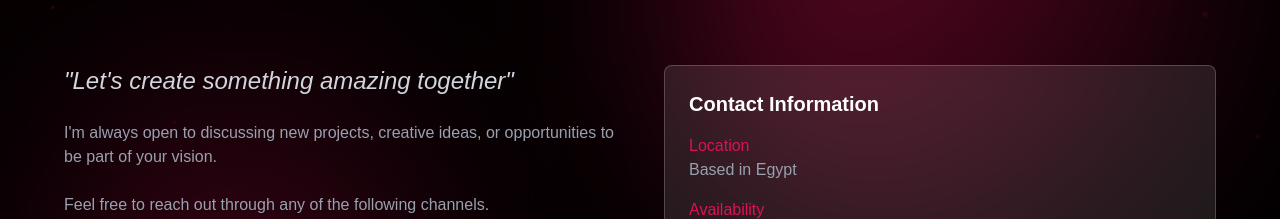
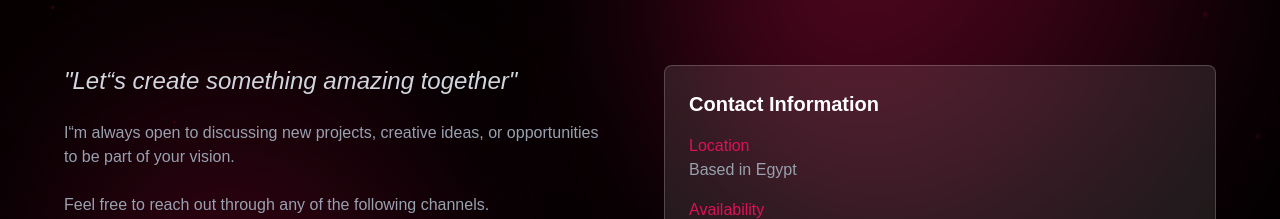
Before and after one commit to asmaamohsendev/portofolio, a Next.js app: page / in a window 1280 px wide. Shown: the part 4375-4594 px from the top of the page. Built offline with nearby package versions, Linux system fonts and the light colour scheme.

Commit message:
Update Contact.tsx

```diff
--- a/app/components/Contact.tsx
+++ b/app/components/Contact.tsx
@@ -141,10 +141,10 @@
           <div className="grid md:grid-cols-2 gap-12">
             <div>
               <p className="text-xl md:text-2xl text-gray-300 italic font-space-grotesk mb-6">
-                "Let's create something amazing together"
+                &quot;Let&ldquo;s create something amazing together&quot;
               </p>
               <p className="text-gray-400 font-space-grotesk mb-6">
-                I'm always open to discussing new projects, creative ideas, or opportunities to be part of your vision.
+                I&ldquo;m always open to discussing new projects, creative ideas, or opportunities to be part of your vision.
               </p>
               <p className="text-gray-400 font-space-grotesk">
                 Feel free to reach out through any of the following channels.
```
